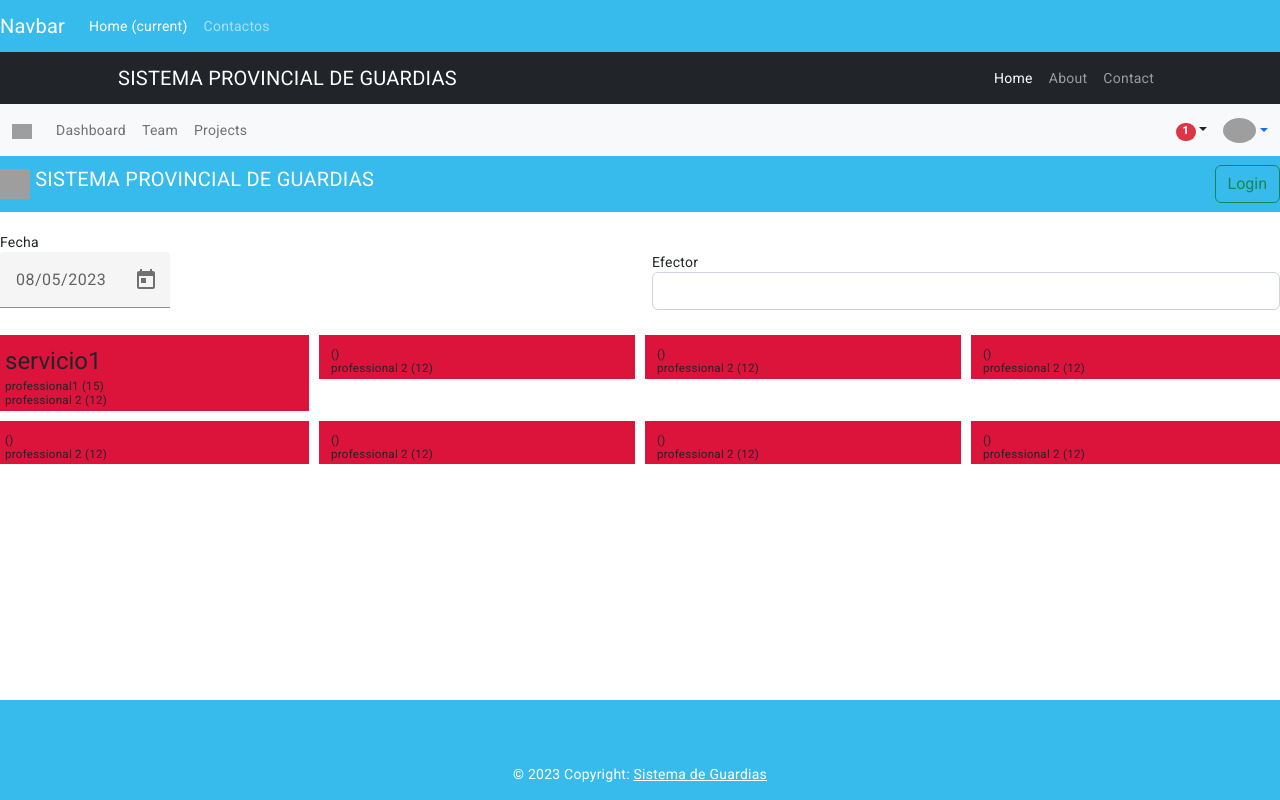
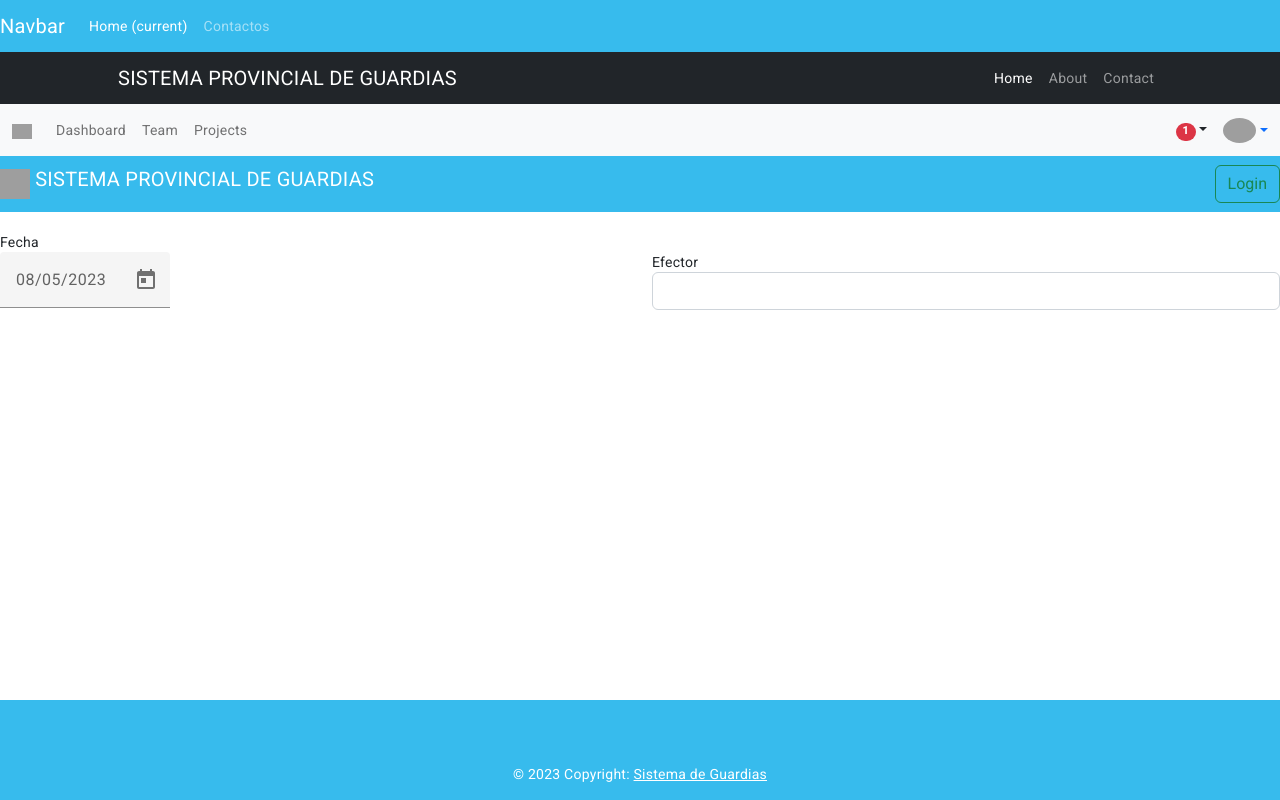
Before and after one commit to scostilla/guardias, an Angular app: page /daily-schedule in a window 1280 px wide. Built offline with nearby package versions, Linux system fonts and the light colour scheme; grey boxes are pictures that could not be loaded; what ngx-mat-timepicker would draw is missing.

Commit message:
schedule card working

```diff
--- a/src/app/components/daily-schedule/daily-schedule.component.html
+++ b/src/app/components/daily-schedule/daily-schedule.component.html
@@ -12,32 +12,9 @@
   </div>
 </div>
 
-<!-- SCHEDULE CARDS-->
-<div class="row">
-  <div class="col" style="margin: 5px;">
-    <app-schedule-card [service]="'servicio1'" [professional]="'professional1'" [hours]="'15'" ></app-schedule-card>
-  </div>
-  <div class="col" style="margin: 5px;">
-    <app-schedule-card></app-schedule-card>
-  </div>
-  <div class="col" style="margin: 5px;">
-    <app-schedule-card></app-schedule-card>
-  </div>
-  <div class="col" style="margin: 5px;">
-    <app-schedule-card></app-schedule-card>
+<div *ngFor="let professionalGroup of professionalGroups">
+  <app-schedule-card [service]="professionalGroup.service"></app-schedule-card>
+  <div *ngFor="let professional of professionalGroup.professionals">
+    <h5>{{ professional.apellido }}, {{ professional.nombre }} ({{ professional.hs }})</h5>
   </div>
 </div>
-<div class="row">
-  <div class="col" style="margin: 5px;">
-    <app-schedule-card></app-schedule-card>
-  </div>
-  <div class="col" style="margin: 5px;">
-    <app-schedule-card></app-schedule-card>
-  </div>
-  <div class="col" style="margin: 5px;">
-    <app-schedule-card></app-schedule-card>
-  </div>
-  <div class="col" style="margin: 5px;">
-    <app-schedule-card></app-schedule-card>
-  </div>
-</div>
--- a/src/app/components/daily-schedule/daily-schedule.component.ts
+++ b/src/app/components/daily-schedule/daily-schedule.component.ts
@@ -9,7 +9,9 @@ import { DateServiceService } from '../../services/DateService/date-service.serv
   styleUrls: ['./daily-schedule.component.css'],
 })
 export class DailyScheduleComponent implements OnDestroy {
+  services: any[] | undefined;
   options: any[] | undefined;
+  professionalGroups: { service: string; professionals: any[] }[] = [];
   currentDate: Date | undefined;
   dateChangeSubscription: Subscription = new Subscription();
   selectedHospital: string = '';
@@ -36,9 +38,39 @@ export class DailyScheduleComponent implements OnDestroy {
       .subscribe((data) => {
         this.options = data;
       });
+    this.http
+      .get<any[]>('../assets/jsonFiles/servicios.json')
+      .subscribe((data) => {
+        this.services = data;
+      });
   }
 
   updateHospital() {
-    console.log(this.selectedHospital);
+    console.log('update hospital');
+    if (this.services) {
+      const filteredData = this.services.filter(
+        (item) => item.hospital === this.selectedHospital
+      );
+
+      const groupedData = this.groupBy(filteredData, 'servicio');
+
+      this.professionalGroups = Object.keys(groupedData).map((service) => ({
+        service,
+        professionals: groupedData[service],
+      }));
+    } else {
+      this.professionalGroups = [];
+    }
+  }
+
+  private groupBy(array: any[], property: string) {
+    return array.reduce((result, currentValue) => {
+      const key = currentValue[property];
+      if (!result[key]) {
+        result[key] = [];
+      }
+      result[key].push(currentValue);
+      return result;
+    }, {});
   }
 }
--- a/src/app/components/schedule-card/schedule-card.component.html
+++ b/src/app/components/schedule-card/schedule-card.component.html
@@ -1,5 +1,4 @@
 <div class="row">
   <h1>{{service}}</h1>
   <h5>{{professional}} ({{hours}})</h5>
-  <h5>professional 2 (12)</h5>
 </div>
```
